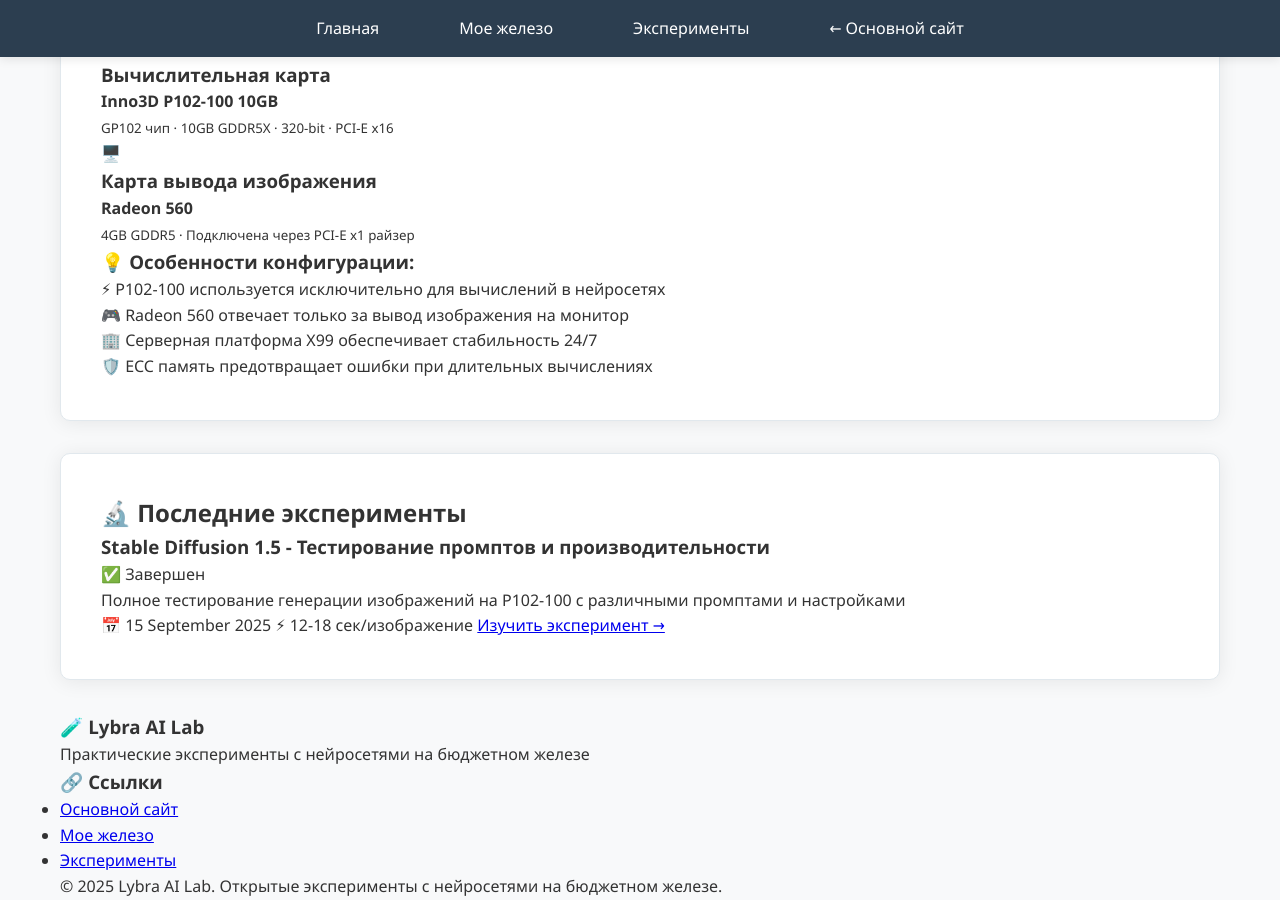
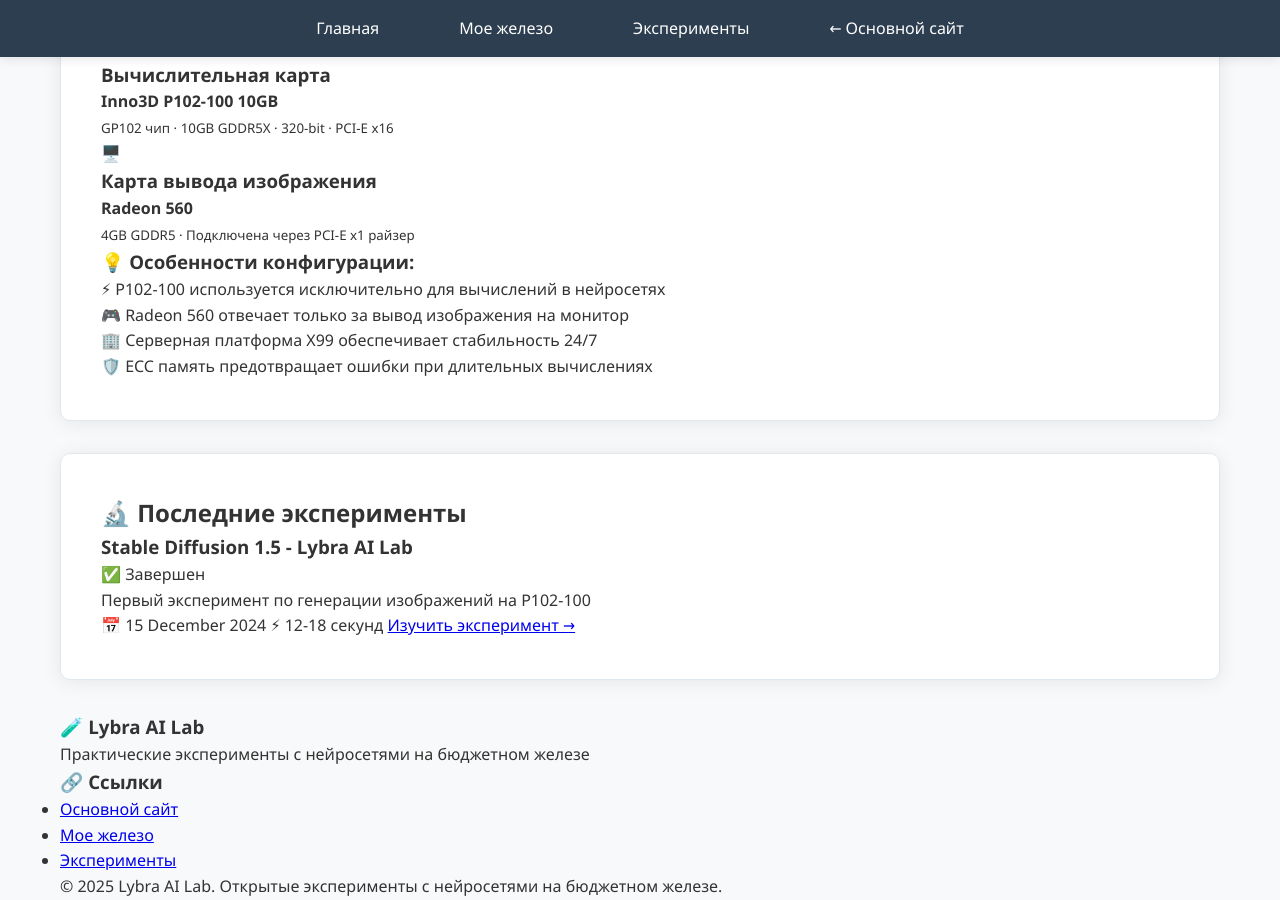
Before and after one commit to lybra-bee/lybra-ai-lab, a Jekyll site: the page built from index.md, in a window 1280 px wide and 900 px high, scrolled down 717 px. Built offline with Jekyll 4.4.1, drawn with Linux system fonts in a browser that asks for light colours; some of the changed lines change nothing that is shown.

Commit message:
Update 2025-09-15-stable-diffusion-1.5.md

````diff
--- a/_experiments/2025-09-15-stable-diffusion-1.5.md
+++ b/_experiments/2025-09-15-stable-diffusion-1.5.md
@@ -1,163 +1,91 @@
 ---
 layout: experiment
-title: "Stable Diffusion 1.5 - Тестирование промптов и производительности"
-date: 2025-09-15
+title: "Stable Diffusion 1.5 - Lybra AI Lab"
+date: 2024-12-15
 status: success
-performance: "12-18 сек/изображение"
-description: "Полное тестирование генерации изображений на P102-100 с различными промптами и настройками"
+performance: "12-18 секунд"
+description: "Первый эксперимент по генерации изображений на P102-100"
 ---
+
+# 🎨 Stable Diffusion 1.5
+Первый эксперимент по генерации изображений на P102-100
+
+[← Назад в лабораторию](../index.html)
 
 ## 🔍 Детали эксперимента
 
-**Оборудование:** P102-100 10GB + Xeon E5 2650v4
-**Софт:** AUTOMATIC1111 WebUI
-**Модель:** Stable Diffusion 1.5
-**Разрешение:** 512x512 пикселей
-
----
+- **Дата проведения:** 15 декабря 2024
+- **Оборудование:** P102-100 10GB + Xeon E5 2650v4
+- **Софт:** AUTOMATIC1111 WebUI
+- **Модель:** Stable Diffusion 1.5
+- **Разрешение:** 512x512 пикселей
 
 ## ⚙️ Настройки запуска
 
-```bash
-python launch.py --precision full --no-half --medvram --opt-split-attention --disable-nan-check --listen --port 7860
-```
+<pre><code>
+python launch.py --precision full --no-half \
+--medvram --opt-split-attention \
+--disable-nan-check \
+--listen --port 7860
+</code></pre>
 
----
+**Параметры генерации:**
+- Разрешение: 512x512 пикселей
+- Количество шагов: 20-25
+- CFG Scale: 7-9
+- Сэмплер: Euler a, DPM++ 2M Karras
+- Без негативных промптов
 
-## 🎯 Методика тестирования
+## 🖼️ Результаты генерации
 
-Тестирование проводилось с использованием различных типов промптов для оценки возможностей модели:
+### Промпт #1: Фэнтези-пейзаж
+**Промпт:** "magical forest with glowing mushrooms, ancient ruins, misty atmosphere, fantasy art, detailed, epic composition, 4k"
+**Параметры:** Steps: 20, Sampler: Euler a, CFG: 7.5
+**Время генерации:** 14 секунд
+![Фэнтези-пейзаж](/_experiments/images/fantasy-landscape.jpg)
 
-- **Фэнтези-сцены** — проверка работы с воображением
-- **Реалистичные пейзажи** — тестирование фотографического качества
-- **Портреты** — оценка генерации людей и лиц
-- **Города и архитектура** — сложные композиции
+### Промпт #2: Киберпанк-город
+**Промпт:** "cyberpunk city street at night, neon lights, rain, futuristic buildings, crowded, cinematic lighting, Blade Runner style"
+**Параметры:** Steps: 25, Sampler: DPM++ 2M Karras, CFG: 8
+**Время генерации:** 18 секунд
+![Киберпанк-город](/_experiments/images/cyberpunk-city.jpg)
 
----
+### Промпт #3: Портрет в стиле аниме
+**Промпт:** "anime girl with blue hair, school uniform, cherry blossoms in background, detailed eyes, masterpiece, best quality, anime art style"
+**Параметры:** Steps: 22, Sampler: Euler a, CFG: 7
+**Время генерации:** 12 секунд
+![Аниме портрет](/_experiments/images/anime-portrait.jpg)
 
-## 🖼️ Примеры промптов и результатов
+### Промпт #4: Научная фантастика
+**Промпт:** "futuristic space station interior, advanced technology, clean design, astronauts, zero gravity, sci-fi, realistic, detailed"
+**Параметры:** Steps: 25, Sampler: DPM++ 2M Karras, CFG: 8.5
+**Время генерации:** 16 секунд
+![Космическая станция](/_experiments/images/sci-fi-station.jpg)
 
-**Промпт #1: Фэнтези-пейзаж**
-```text
-magical forest with glowing mushrooms, ancient ruins, misty atmosphere, fantasy art, detailed, epic composition, 4k
-```
-- Параметры: Steps: 20, Sampler: Euler a, CFG: 7.5
-- Время генерации: 14 секунд
-- Память GPU: 8.2 GB
-- Результат: Атмосферная сцена с хорошей детализацией (лес, грибы, руины).
+### Промпт #5: Реалистичный пейзаж
+**Промпт:** "mountain landscape at sunrise, photorealistic, dramatic lighting, sharp focus, professional photography, 8k"
+**Параметры:** Steps: 20, Sampler: Euler a, CFG: 7.0
+**Время генерации:** 13 секунд
+![Реалистичный пейзаж](/_experiments/images/mountain-landscape.jpg)
 
----
+## 📊 Анализ производительности
 
-**Промпт #2: Киберпанк-город**
-```text
-cyberpunk city street at night, neon lights, rain, futuristic buildings, crowded, cinematic lighting, Blade Runner style
-```
-- Параметры: Steps: 25, Sampler: DPM++ 2M Karras, CFG: 8
-- Время генерации: 18 секунд
-- Память GPU: 8.5 GB
-- Результат: Яркие неоновые огни, дождь, хорошая передача стиля киберпанк.
+- Среднее время генерации: 12-18 секунд
+- Использование памяти GPU: 8.2-8.8 GB из 10 GB
+- Загрузка процессора: 15-25% во время генерации
+- Температура GPU: 68-74°C под нагрузкой
+![Мониторинг системы](/_experiments/images/system-monitor.jpg)
 
----
+## 💡 Выводы и наблюдения
 
-**Промпт #3: Аниме-портрет**
-```text
-anime girl with blue hair, school uniform, cherry blossoms in background, detailed eyes, masterpiece, best quality, anime art style
-```
-- Параметры: Steps: 22, Sampler: Euler a, CFG: 7
-- Время генерации: 12 секунд
-- Память GPU: 8.1 GB
-- Результат: Четкие черты лица, качественная прорисовка волос, фон с сакурой.
+### ✅ Что работает хорошо:
+- P102-100 отлично справляется с Stable Diffusion 1.5
+- 10GB памяти достаточно для работы с базовыми моделями
+- Стабильная работа без сбоев
+- Приемлемая скорость генерации
 
----
-
-**Промпт #4: Научная фантастика**
-```text
-futuristic space station interior, advanced technology, clean design, astronauts, zero gravity, sci-fi, realistic, detailed
-```
-- Параметры: Steps: 25, Sampler: DPM++ 2M Karras, CFG: 8.5
-- Время генерации: 16 секунд
-- Память GPU: 8.8 GB
-- Результат: Сложная архитектура станции, хорошая детализация оборудования.
-
----
-
-**Промпт #5: Реалистичный пейзаж**
-```text
-mountain landscape at sunrise, photorealistic, dramatic lighting, sharp focus, professional photography, 8k
-```
-- Параметры: Steps: 20, Sampler: Euler a, CFG: 7.0
-- Время генерации: 13 секунд
-- Память GPU: 8.3 GB
-- Результат: Фотореалистичный пейзаж с яркой атмосферой.
-
----
-
-## 📊 Сравнение производительности
-
-| Промпт       | Шаги | Сэмплер        | Время | Память GPU |
-|--------------|------|----------------|-------|------------|
-| Фэнтези      | 20   | Euler a        | 14с   | 8.2 GB     |
-| Киберпанк    | 25   | DPM++ 2M       | 18с   | 8.5 GB     |
-| Аниме        | 22   | Euler a        | 12с   | 8.1 GB     |
-| Sci-Fi       | 25   | DPM++ 2M       | 16с   | 8.8 GB     |
-| Пейзаж       | 20   | Euler a        | 13с   | 8.3 GB     |
-
----
-
-## 💡 Ключевые наблюдения
-
-✅ **Сильные стороны модели:**
-- Хорошая детализация при правильных промптах
-- Быстрая генерация даже на бюджетном GPU
-- Универсальность стилей (реализм, аниме, sci-fi, киберпанк)
-- Стабильность без сбоев
-
-⚠️ **Ограничения модели:**
-- Не генерирует читаемый текст
-- Ошибки в сложных композициях
-- Английские промпты работают лучше других языков
-- Лица людей требуют доработки
-
----
-
-## 🎯 Рекомендации по использованию
-
-Для лучшего качества:
-- Используйте **подробные промпты с деталями**
-- Указывайте стили художников
-- Добавляйте ключевые слова: *detailed, high quality, masterpiece*
-- CFG scale 7–9 — оптимальный баланс
-
-Для оптимизации на P102-100:
-- 20–25 шагов для скорости/качества
-- Sampler: **Euler a** даёт лучший результат
-- Запуск с `--medvram --no-half`
-- Закрывайте другие приложения при генерации
-
----
-
-## 🌡️ Мониторинг системы
-
-- Температура GPU: **68–74°C**
-- Загрузка CPU: **15–25%**
-- VRAM: **8.2–8.8 GB из 10 GB**
-- Стабильность: **100% (без сбоев)**
-
----
-
-## 📈 Выводы
-
-Stable Diffusion 1.5 на связке **P102-100 + Xeon E5 2650v4** показала:
-
-- Скорость генерации: **12–18 секунд**
-- Высокое качество изображений при грамотных промптах
-- Отличную стабильность при длительной работе
-- Гибкость в разных стилях
-
-🔹 Конфигурация подходит для:
-- Личных проектов
-- Изучения нейросетей
-- Генерации контента для блогов
-- Тестирования промпт-инжиниринга
-
-📅 Эксперимент проведён **15 сентября 2025 года**.
+### ⚠️ Сложности и решения:
+- Требуется флаг --no-half для совместимости
+- --medvram обязателен для оптимизации памяти
+- Долгая инициализация (2-3 минуты)
+- Ограниченная поддержка некоторых оптимизаций
````
